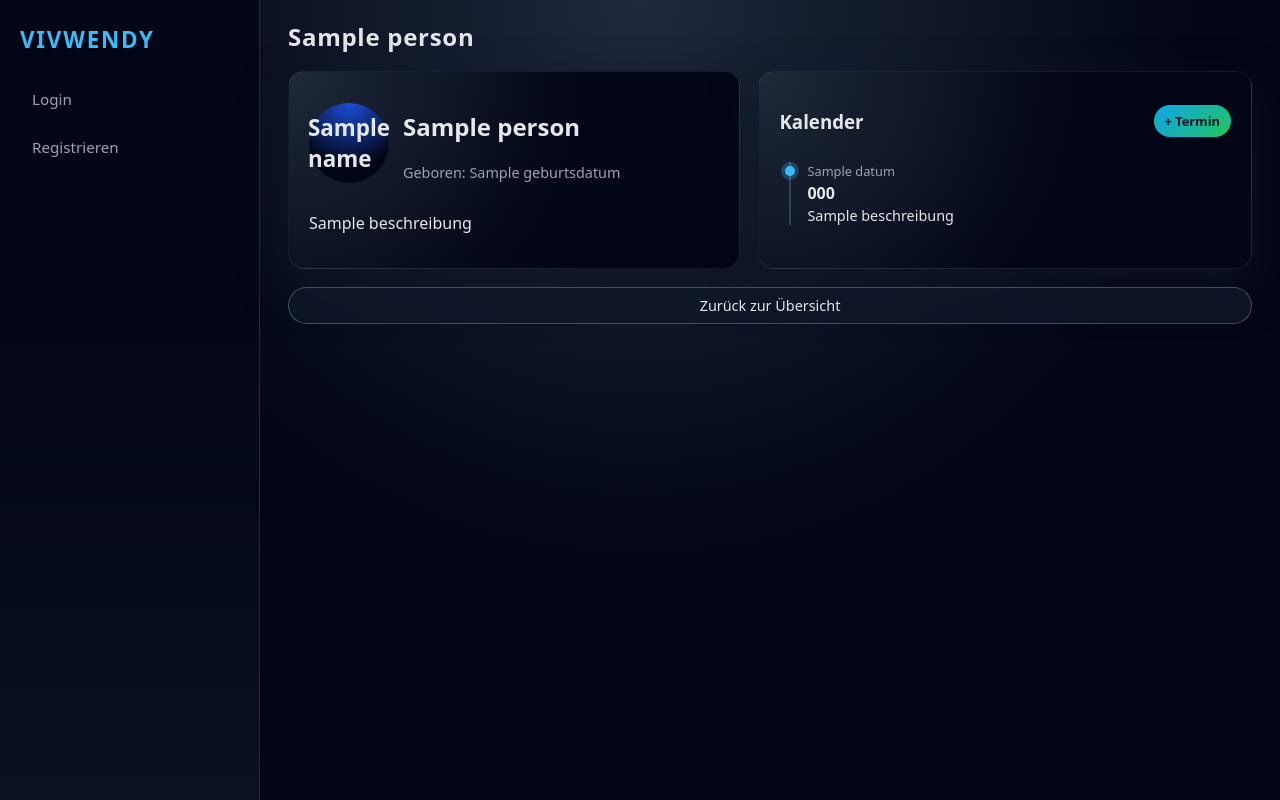
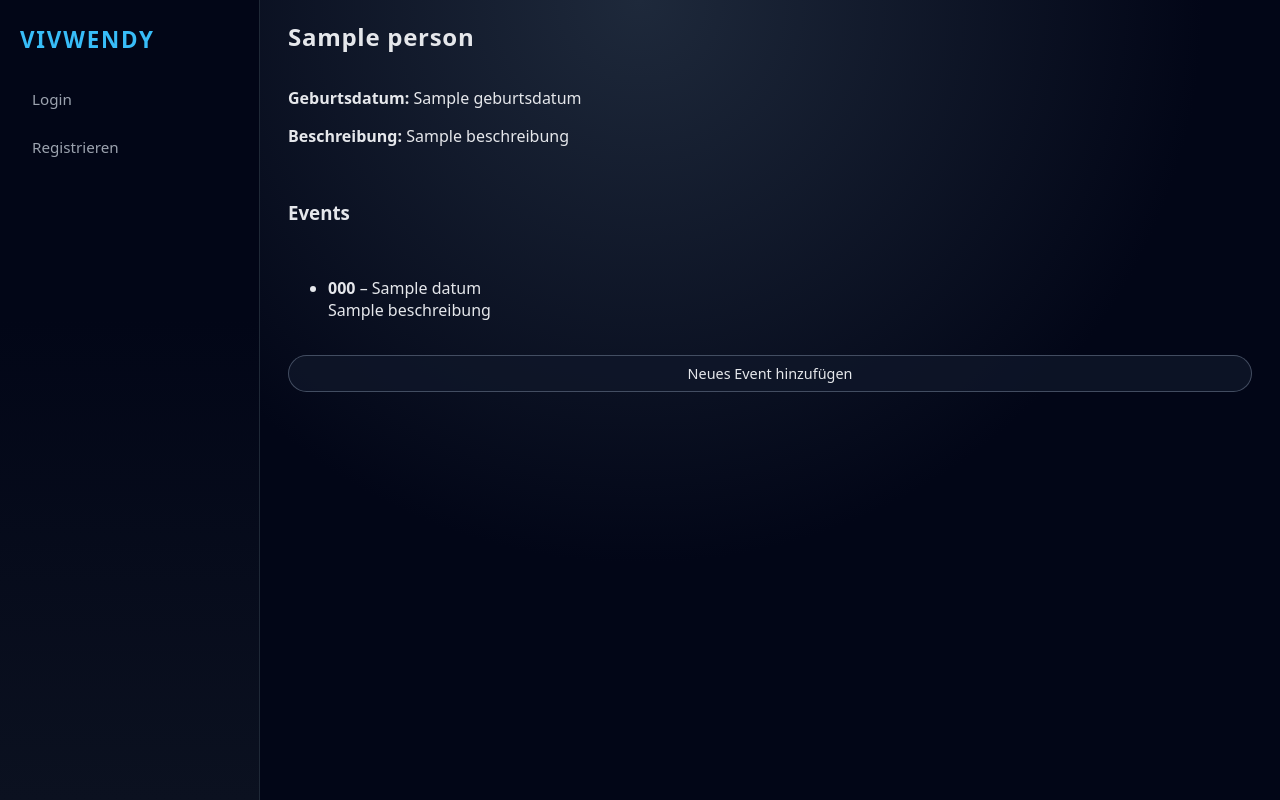
Before and after one commit to luki2005/vivendy, a Flask app: template templates/person_detail.html in a window 1280 px wide. Run offline with Flask 3, Linux system fonts and the light colour scheme; the template is opened without the code that fills it: most values are stand-ins (such as "Sample title", 1, 10 or a date in 2020).

Commit message:
Update person_detail.html

```diff
--- a/templates/person_detail.html
+++ b/templates/person_detail.html
@@ -1,51 +1,26 @@
 {% extends "base.html" %}
-
-{% block title %}{{ person.name }} – Vivwendy{% endblock %}
+{% block title %}{{ person.name }}{% endblock %}
 {% block header %}{{ person.name }}{% endblock %}
 
 {% block content %}
-  <div class="detail-layout">
-    <div class="detail-left card">
-      <div class="profile-header">
+<div class="person-detail">
   {% if person.bild_dateiname %}
-          <img class="profile-image" src="{{ url_for('static', filename='uploads/' + person.bild_dateiname) }}" alt="{{ person.name }}">
-        {% else %}
-          <div class="avatar-large">{{ person.name[0] }}</div>
+    <img src="{{ url_for('static', filename='uploads/' ~ person.bild_dateiname) }}" class="person-image">
   {% endif %}
-        <div>
-          <h2>{{ person.name }}</h2>
-          {% if person.geburtsdatum %}
-            <p class="muted">Geboren: {{ person.geburtsdatum }}</p>
-          {% endif %}
-        </div>
-      </div>
-      <p>{{ person.beschreibung }}</p>
+  <p><strong>Geburtsdatum:</strong> {{ person.geburtsdatum }}</p>
+  <p><strong>Beschreibung:</strong> {{ person.beschreibung }}</p>
 </div>
 
-    <div class="detail-right">
-      <div class="card">
-        <div class="card-header">
-          <h3>Kalender</h3>
-          <a class="btn small primary" href="{{ url_for('event_new', id=person._id) }}">+ Termin</a>
-        </div>
-
-        <ul class="timeline">
+<h3>Events</h3>
+{% if events %}
+  <ul class="event-list">
     {% for e in events %}
-            <li class="timeline-item">
-              <div class="timeline-date">{{ e.datum }}</div>
-              <div class="timeline-content">
-                <strong>{{ e.titel }}</strong>
-                <p>{{ e.beschreibung }}</p>
-              </div>
-            </li>
-          {% else %}
-            <p class="muted">Noch keine Termine.</p>
+      <li><strong>{{ e.titel }}</strong> – {{ e.datum }}<br>{{ e.beschreibung }}</li>
     {% endfor %}
   </ul>
+{% else %}
+  <p>Keine Events vorhanden.</p>
+{% endif %}
 
-      </div>
-    </div>
-  </div>
-
-  <a class="btn" href="{{ url_for('index') }}">Zurück zur Übersicht</a>
+<a href="{{ url_for('event_new', id=person._id) }}" class="btn">Neues Event hinzufügen</a>
 {% endblock %}
```
Lines whose indentation alone changed are shown as unchanged.
